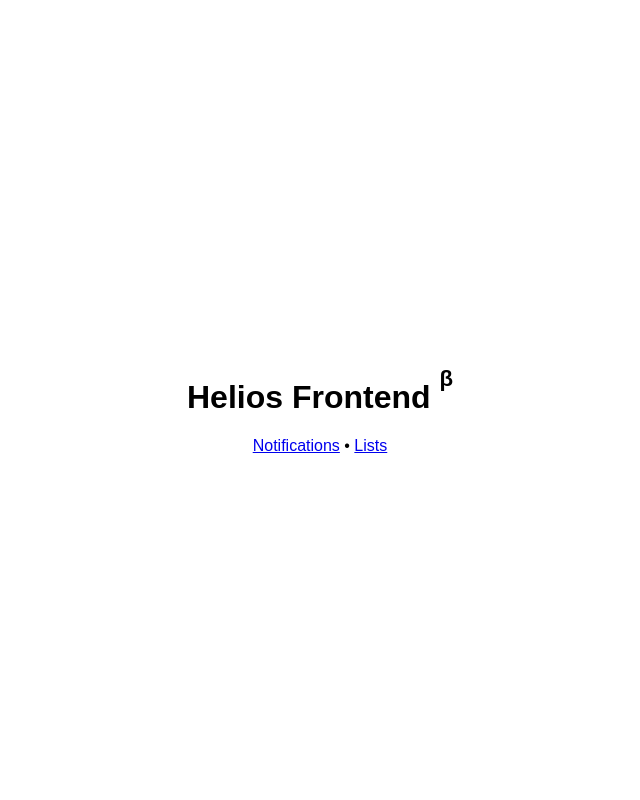
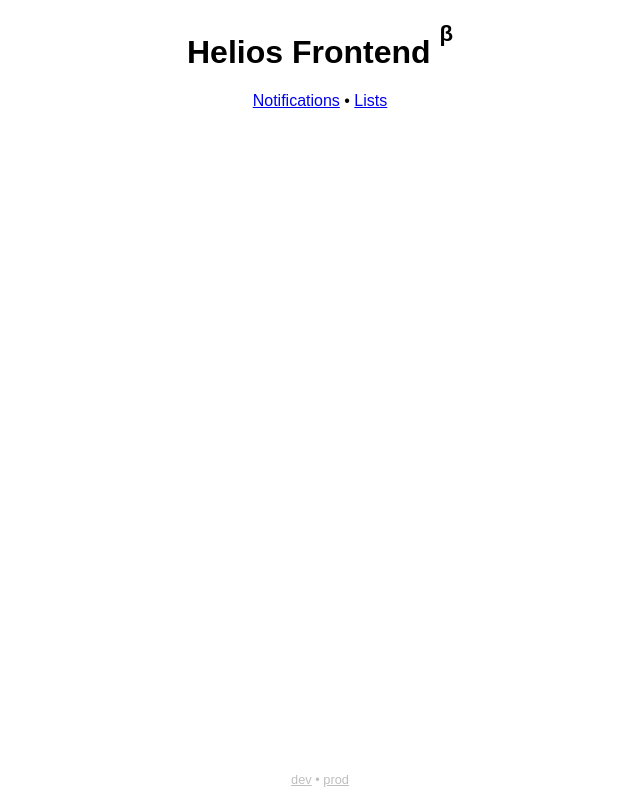
Before and after one commit to j-f1/helios-ui, a React (Create React App) app: page / in a window 1280 px wide. Shown: the whole page, without its empty margins (320-960 px from the left). Built offline with nearby package versions, Linux system fonts and the light colour scheme.

Commit message:
Link to dev & prod versions of the app in the footer

```diff
--- a/src/App.css
+++ b/src/App.css
@@ -1,12 +1,32 @@
 body {
   display: flex;
-  align-items: center;
   justify-content: center;
-  min-height: 100vh;
 }
 
 header {
   text-align: center;
+}
+
+main {
+  display: flex;
+  flex-direction: column;
+  min-height: 100vh;
+}
+
+.content {
+  flex: 1;
+}
+
+footer {
+  text-align: center;
+  font-size: 0.8em;
+  opacity: 0.25;
+  filter: grayscale();
+  margin-bottom: 1em;
+  color: black;
+}
+footer * {
+  color: black;
 }
 
 .link-active {
--- a/src/App.js
+++ b/src/App.js
@@ -6,6 +6,7 @@ import BulletedNav from './BulletedNav'
 import Notifications from './notifications/'
 import Lists from './list/ListNav'
 import List from './list/'
+import Footer from './Footer'
 
 import './App.css'
 
@@ -23,10 +24,13 @@ export default class App extends Component {
               ]}
             />
           </header>
-          <Route exact path="/notifications" component={Notifications} />
-          <Route exact path="/lists" component={Lists} />
-          <Route path="/list/" component={Lists} />
-          <Route exact path="/list/:type" component={List} />
+          <div className="content">
+            <Route exact path="/notifications" component={Notifications} />
+            <Route exact path="/lists" component={Lists} />
+            <Route path="/list/" component={Lists} />
+            <Route exact path="/list/:type" component={List} />
+          </div>
+          <Footer />
         </main>
       </Router>
     )
--- /dev/null
+++ b/src/Footer.js
@@ -0,0 +1,18 @@
+import React from 'react'
+import BulletedNav from './BulletedNav'
+
+export const Link = ({ href, children }) => {
+  const A = new URL(href).host === location.host ? 'strong' : 'a'
+  return <A href={href}>{children}</A>
+}
+
+export default () => (
+  <footer>
+    <BulletedNav
+      links={[
+        <Link href="https://helios-ui.glitch.me">dev</Link>,
+        <Link href="https://nifty-poitras-7db319.netlify.com/">prod</Link>,
+      ]}
+    />
+  </footer>
+)
```
